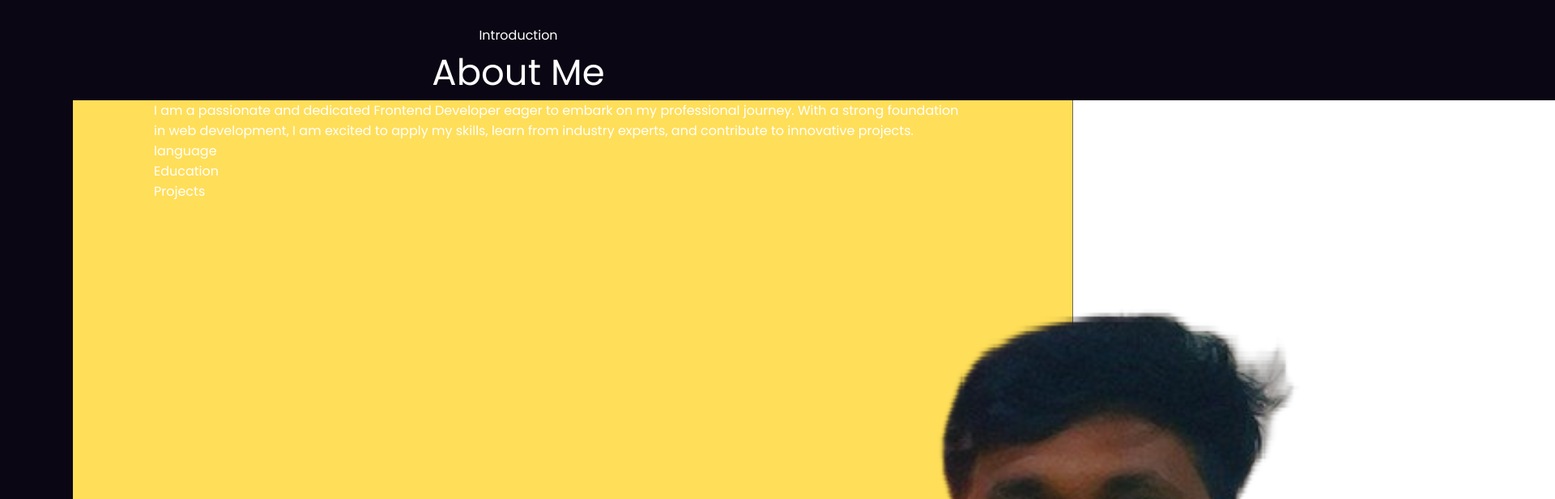
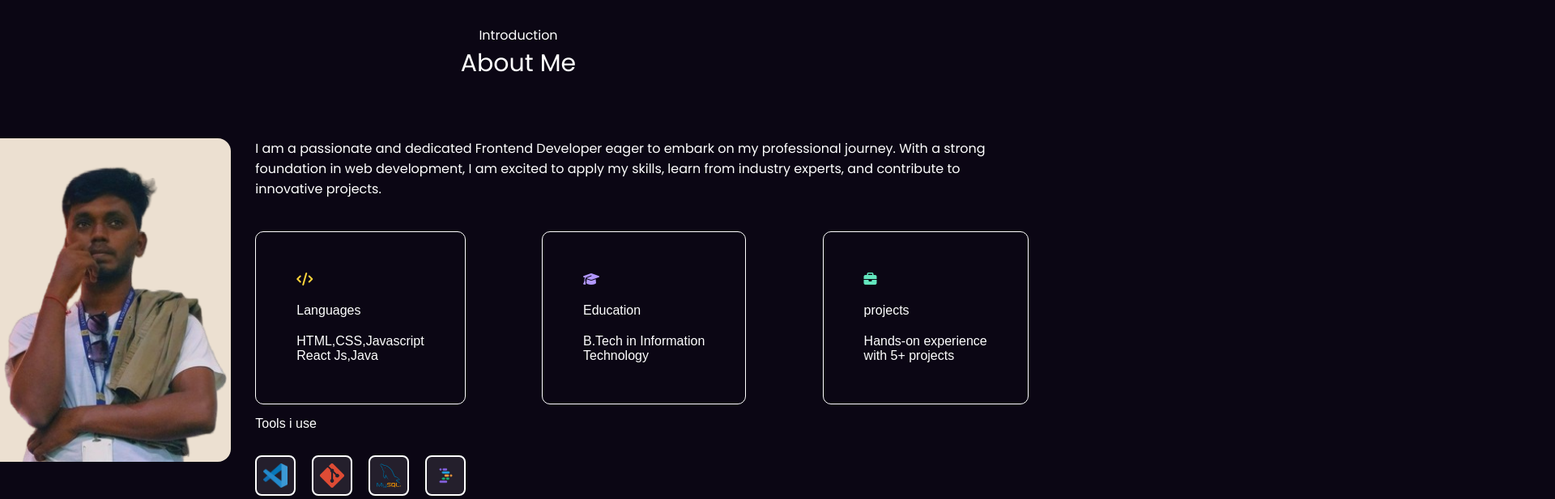
Before and after one commit to kishorebabulavuri/Portfolio, a plain HTML site: page index.html in a window 1280 px wide. Shown: the part 660-1277 px from the top of the page at 81% size, 1920 px wide, since content can reach past the window. Drawn offline with nearby package versions, Linux system fonts and the light colour scheme; a web font is replaced by a local one.

Commit message:
Aboutme section

```diff
--- a/index.html
+++ b/index.html
@@ -69,15 +69,46 @@
             <div class="section-intro">Introduction</div>
             <div class="section-title">About Me</div>
             <div class="about-content">
-                <div class="profile-image"><img src="images/profilepic.png" alt="Profile Image" ></div>
+                <div class="profile-image"><img src="images/Profileimage.png" alt="Profile Image"></div>
                 <div class="about-details">
                     <div class="about-summary">I am a passionate and dedicated Frontend Developer eager to embark on my professional journey. With a strong foundation in web development, I am excited to apply my skills, learn from industry experts, and contribute to innovative projects.</div>
                     <div class="learning-journey">
-                        <div class="languages">language</div>
-                        <div class="education">Education</div>
-                        <div class="projects">Projects</div>
+                        <div class="languages">
+                            <div class="lang-wrap">
+                            <div class="icon"><i class="fa-solid fa-code" style="color: #FFD43B;"></i></div>
+                            <div class="learn-specific">Languages</div>
+                            <div class="learn-info">HTML,CSS,Javascript<br>React Js,Java</div></div>
+                        </div>
+                        <div class="education">
+                            <div class="languages">
+                                <div class="lang-wrap">
+                                <div class="icon"><i class="fa-solid fa-graduation-cap" style="color: #B197FC;"></i></div>
+                                <div class="learn-specific">Education</div>
+                                <div class="learn-info">B.Tech in Information <br> Technology</div>
+                            </div>
+                        </div>
                     </div>
-                    <div class="tools-tech"></div>
+                    <div class="projects">
+                            <div class="languages">
+                                <div class="lang-wrap">
+                                <div class="icon"><i class="fa-solid fa-briefcase" style="color: #63E6BE;"></i></div>
+                                <div class="learn-specific">projects </div>
+                                <div class="learn-info">Hands-on experience <br> with 5+ projects</div>
+                            </div>
+
+                        </div>
+                    </div>
+                </div>
+                <div class="tools-tech">
+                    <div class="tools-tittle">Tools i use</div>
+                    <div class="tools">
+                        <ul>
+                            <li><img src="images/visual-studio.png" alt=""></li>
+                            <li><img src="images/git.png" alt=""></li>
+                            <li><img src="images/images-removebg-preview (1).png" alt=""></li>
+                            <li><img src="images/idx.png" alt=""></li>
+                        </ul>
+                    </div>
                 </div>
             </div>
         </div>
--- a/style.css
+++ b/style.css
@@ -289,19 +289,100 @@ body {
 }
 .section-title{
     font-family: "Poppins", sans-serif;
-    font-size: 45px;
+    font-size: 30px;
 }
 
 .about-content {
     display: flex;
+    margin: 70px;
 }
 .about-summary{
     display: flex;
     flex-direction: column;
 }
 
-.profile-image{
-    height: 100px;
-    width: 100px;
+.profile-image {
+    width: 600px;
+    height: 400px;
+    border-radius: 16px;
+    background-color: #ece0d1;
+    overflow: hidden;
+    display: flex;
+    align-items: center;
+    justify-content: center;
+}
+
+.profile-image img {
+    width: 100%;
+    height: 100%;
+    object-fit: cover;
     border-radius: 16px;
 }
+
+.about-summary{
+    padding-inline: 30px;
+    text-wrap: wrap;
+}
+
+.learning-journey{
+    display: flex;
+    padding-inline: 30px;
+    justify-content: space-between;
+    margin-top:40px ;
+}
+.languages{
+    min-width: 200px;
+    min-height: 200px;
+    background-color: transparent;
+    border: 1px solid white;
+    border-radius: 10px;
+    font-family: 'Winky Sans',sans-serif;
+}
+.lang-wrap{
+    margin: 50px;
+    display: flex;
+    flex-direction: column;
+    gap: 20px;
+}
+.tools-tech {
+    margin-top: 15px;
+    padding-inline: 30px;
+    font-family: 'Winky Sans', sans-serif;
+}
+
+.tools {
+    margin-top: 30px;
+}
+
+.tools ul {
+    display: flex;
+    list-style: none;
+    gap: 20px;
+    flex-wrap: wrap; /* Ensures responsiveness */
+
+    padding: 0;
+}
+
+.tools ul li {
+    height: 50px; /* Increased size for better visibility */
+    width: 50px;
+    display: flex;
+    align-items: center;
+    justify-content: center;
+    border: 2px solid white;
+    border-radius: 8px;
+    transition: all 0.3s ease-in-out;
+    background-color: rgba(255, 255, 255, 0.1);
+}
+
+.tools ul li img {
+    height: 30px;
+    width: 30px;
+    object-fit: contain;
+}
+
+.tools ul li:hover {
+    border-color: #d1d5db;
+    background-color: rgba(255, 255, 255, 0.2);
+    transform: scale(1.1);
+}
```
Also changed, not shown: images/ProfilePhoto.png (added), images/Profileimage.png (added), images/Untitled design (1).png (added), images/git.png (added), images/idx.png (added), images/images-removebg-preview (1).png (added), images/visual-studio.png (added).
